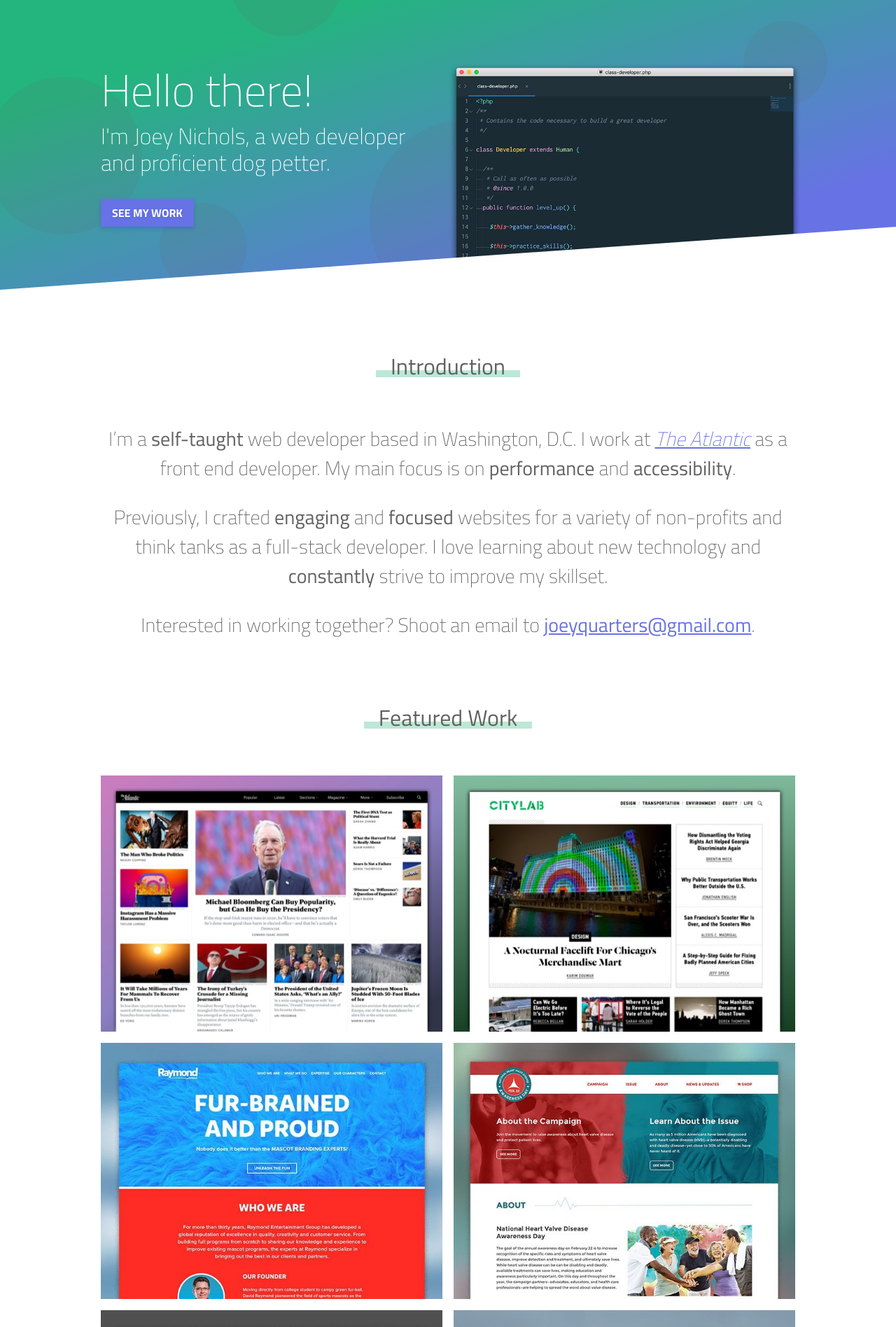
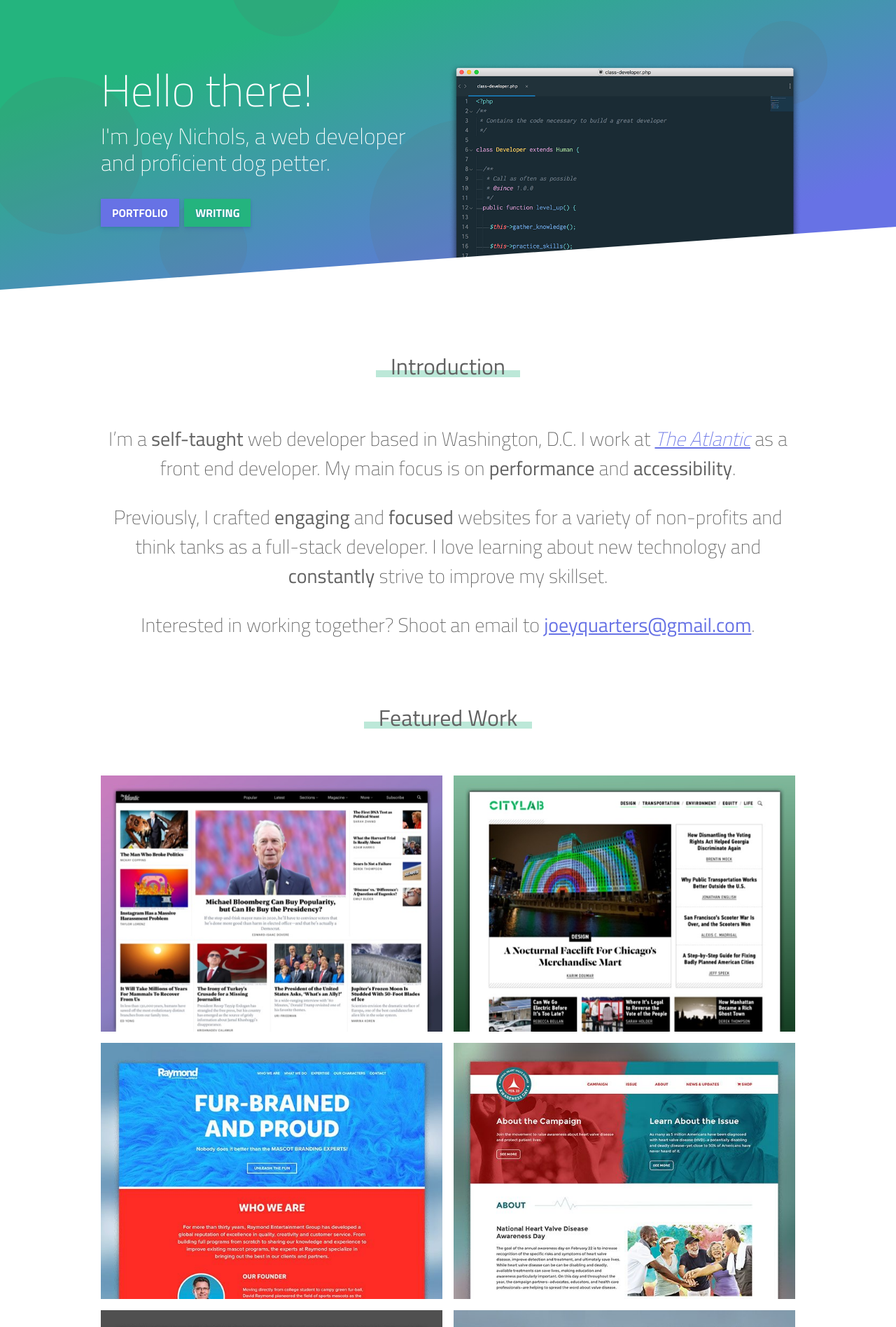
Before and after one commit to joeyquarters/joeyquarters.github.io, a Jekyll site: the page built from index.md, in a window 1280 px wide. Shown: the top 1896 px of the page at 70% size. Built offline with Jekyll 4.4.1, drawn with Linux system fonts in a browser that asks for light colours.

Commit message:
Add button for writing. Button CSS tweak

```diff
--- a/_layouts/home.html
+++ b/_layouts/home.html
@@ -20,9 +20,8 @@ layout: default
 
 					<h1 class="hero__title">Hello there!</h1>
 					<h2 class="hero__subtitle wow fadeInUp" data-wow-delay="0.5s">I'm Joey Nichols, a web developer<span id="secondAdj"> and proud eukaryotic organism</span>.</h2>
-					<a class="btn btn-primary" href="#work" data-scroll>
-						See my work
-					</a>
+					<a class="btn btn-primary" href="#work" data-scroll>Portfolio</a>
+					<a class="btn btn-secondary" href="https://medium.com/@joeyquarters">Writing</a>
 
 				</div>
 
--- a/assets/scss/_components.scss
+++ b/assets/scss/_components.scss
@@ -39,18 +39,22 @@ div[class^="col"] {
 	box-shadow: 0px 4px 6px rgba(darken($brand-primary, 30), 0.1),
 							0px 1px 3px rgba(black, 0.08);
 	transition: all 0.2s ease-out;
+	text-shadow: 0px 1px 3px rgba(darken($brand-primary, 10), 0.4);
 	&:hover, &:focus {
 		text-decoration: none;
 		transform: translateY(-1px);
 		box-shadow: 0px 7px 14px rgba(darken($brand-primary, 30), 0.1),
 								0px 3px 6px rgba(black, 0.08);
 	}
+
+	+ .btn {
+		margin-left: 0.25em;
+	}
 }
 
 .btn-primary {
 	background-color: $brand-primary;
 	color: white;
-	text-shadow: 0px 1px 3px rgba(darken($brand-primary, 10), 0.4);
 	&:hover, &:focus {
 		color: white;
 	}
```
